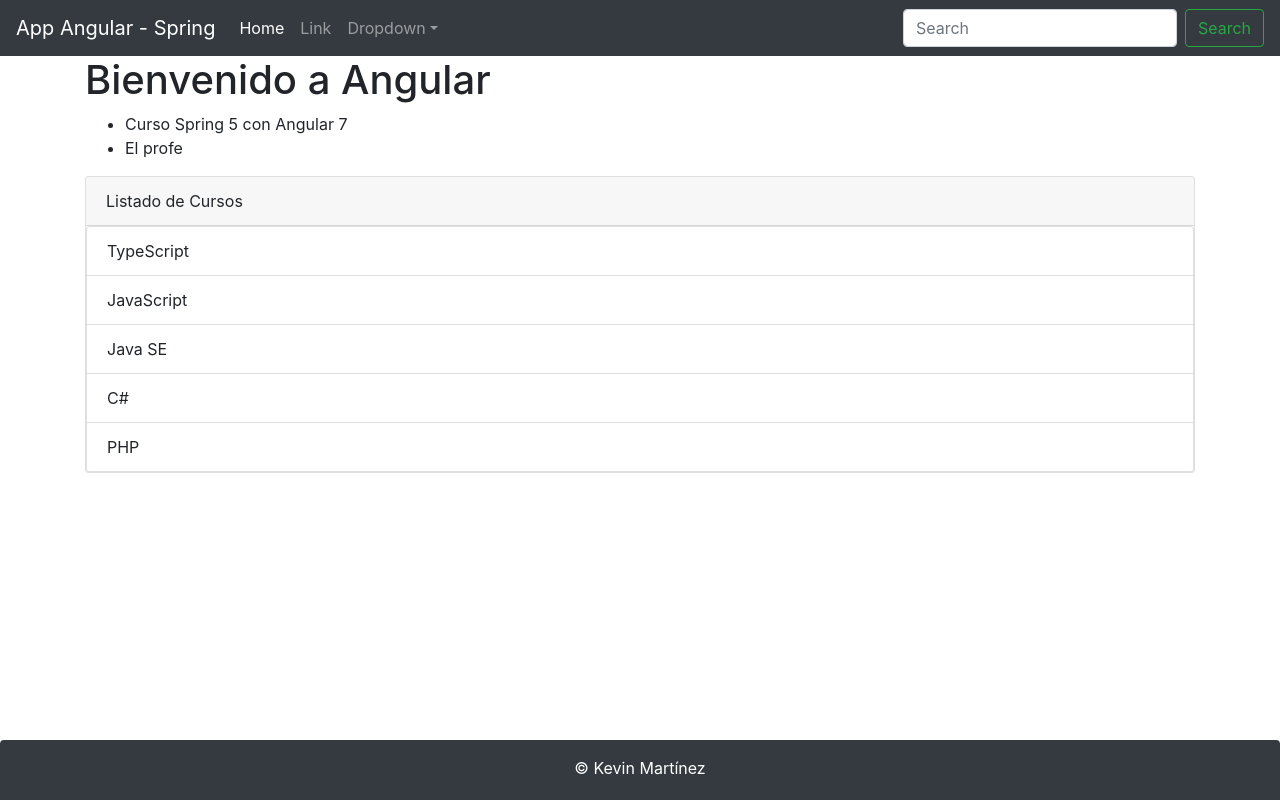
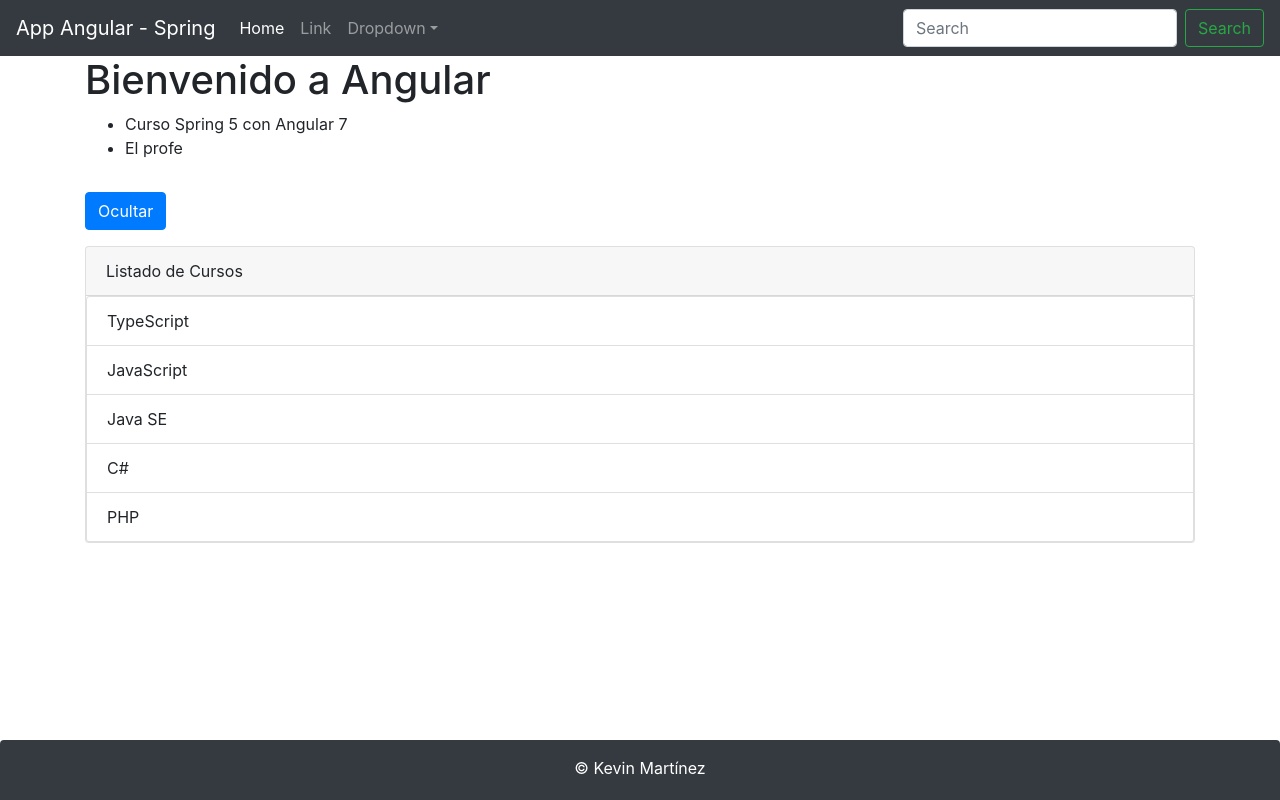
Before and after one commit to kkevin7/clientes-angular, an Angular app: page / in a window 1280 px wide. Built offline with nearby package versions, Linux system fonts and the light colour scheme.

Commit message:
Using ngIf

```diff
--- a/src/app/directiva/directiva.component.html
+++ b/src/app/directiva/directiva.component.html
@@ -1,8 +1,9 @@
+<button type="button" (click)="setHabilitar()" class="btn btn-primary my-3">{{habilitar ? 'Ocultar' : 'Mostrar'}}</button>
 <div class="card">
   <div class="card-header">
     Listado de Cursos
   </div>
-<ul class="list-group">
+<ul class="list-group" *ngIf="habilitar == true">
   <li class="list-group-item" *ngFor="let curso of listaCurso">{{curso}}</li>
 </ul>
 </div>
--- a/src/app/directiva/directiva.component.ts
+++ b/src/app/directiva/directiva.component.ts
@@ -7,11 +7,16 @@
 })
 export class DirectivaComponent implements OnInit {
 
-  listaCurso: string[] = ['TypeScript', 'JavaScript', 'Java SE', 'C#', 'PHP']
+  listaCurso: string[] = ['TypeScript', 'JavaScript', 'Java SE', 'C#', 'PHP'];
+  habilitar: boolean = true;
 
   constructor() { }
 
   ngOnInit(): void {
   }
 
+  setHabilitar(): void{
+    this.habilitar = (this.habilitar == true) ? false : true;
+  }
+
 }
```
